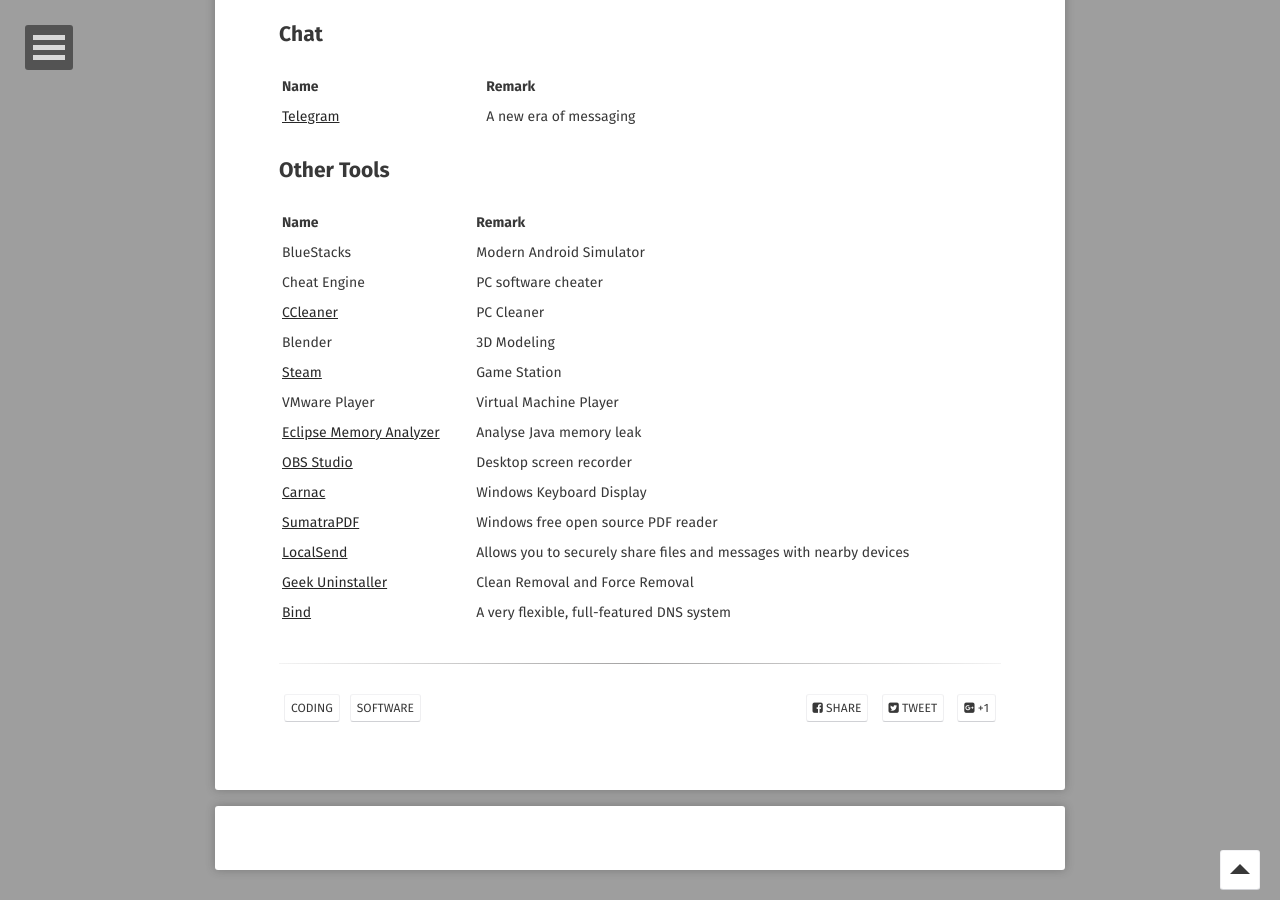
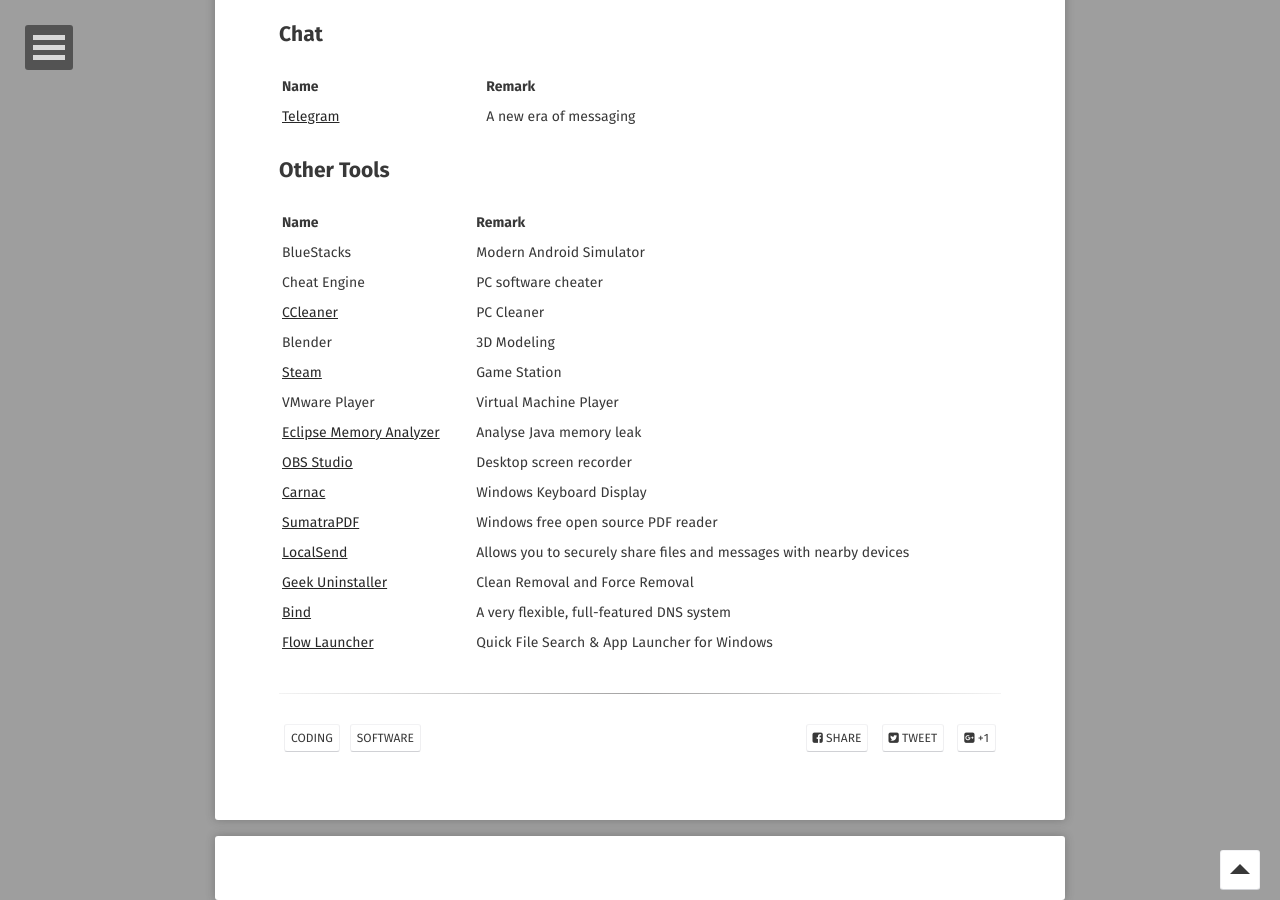
Before and after one commit to o7878x/o7878x.github.io, a Jekyll site: the page built from _posts/2024-07-07-wonderful-softwares.md, in a window 1280 px wide and 900 px high, scrolled down 3454 px. Built offline with Jekyll 4.4.1, drawn with Linux system fonts in a browser that asks for light colours; some web fonts are replaced; comment, search, counter and statistics services are not loaded.

Commit message:
feature:add flow launcher software

```diff
--- a/_posts/2024-07-07-wonderful-softwares.md
+++ b/_posts/2024-07-07-wonderful-softwares.md
@@ -151,3 +151,4 @@
 | [LocalSend](https://localsend.org/) | Allows you to securely share files and messages with nearby devices |
 | [Geek Uninstaller](https://geekuninstaller.com/) | Clean Removal and Force Removal |
 | [Bind](https://www.isc.org/bind/) | A very flexible, full-featured DNS system |
+| [Flow Launcher](https://www.flowlauncher.com/) | Quick File Search & App Launcher for Windows |
```
